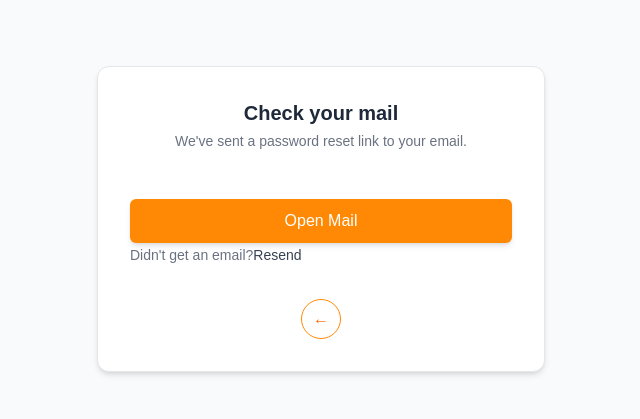
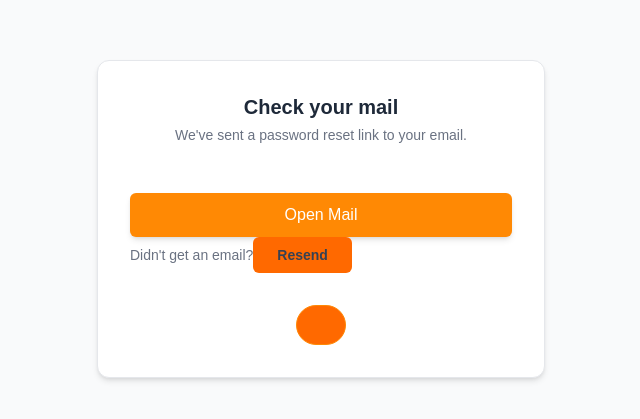
Before and after one commit to Winflow-Project/winflow_FE, a Next.js app in the folder winflow/: page /Pages/checkMail in a window 1280 px wide. Shown: the part 181-600 px from the top of the page, without its empty margins (319-959 px from the left). Built offline with nearby package versions, Linux system fonts and the light colour scheme.

Commit message:
the updates

```diff
--- a/winflow/src/app/Pages/checkMail/page.tsx
+++ b/winflow/src/app/Pages/checkMail/page.tsx
@@ -1,14 +1,10 @@
 'use client';
-import React, { useState } from 'react';
+import Button from '@/components/Button';
+import React from 'react';
 
 const ForgotPassword = () => {
-    const [email, _setEmail] = useState('');
 
-    const handleSubmit = (e: React.FormEvent) => {
-        e.preventDefault();
-        // Handle email submission logic here
-        alert(`Password reset link sent to ${email}`);
-    };
+
 
     return (
         <div className="min-h-screen flex items-center justify-center bg-gray-50 px-4">
@@ -17,27 +13,28 @@ const ForgotPassword = () => {
                     Check your mail
                 </h2>
                 <p className="text-center text-sm text-gray-500 mb-6">
-                    We've sent a password reset link to your email.
+                    We&apos;ve sent a password reset link to your email.
                 </p>
 
-                <button
+                <Button
                     type="submit"
+                    onClick={() => window.open('https://mail.google.com', '_blank')}
                     className="w-full mt-6 cursor-pointer bg-orange-400 hover:bg-orange-500 text-white font-medium py-2.5 rounded-md shadow-md transition duration-200"
                 >
                     Open Mail
-                </button>
+                </Button>
 
-                <span className='text-center text-sm cursor-pointer text-gray-500 mb-6 mt-8'>Didn't get an email?
-                    <button className='cursor-pointer text-gray-700'>Resend</button></span>
+                <span className='text-center text-sm cursor-pointer text-gray-500 mb-6 mt-8'>Didn&apos;t get an email?
+                    <Button className='cursor-pointer text-gray-700'>Resend</Button></span>
 
                 <div className="mt-8 flex justify-center">
-                    <button
-                        type="button"
+                    <Button
+                        type="submit"
                         onClick={() => window.history.back()}
                         className="w-10 cursor-pointer h-10 border border-orange-400 rounded-full flex items-center justify-center text-orange-500 hover:bg-gray-100 transition"
                     >
                         ←
-                    </button>
+                    </Button>
                 </div>
             </div>
         </div>
--- a/winflow/src/components/Button.tsx
+++ b/winflow/src/components/Button.tsx
@@ -5,7 +5,7 @@ import { twMerge } from "tailwind-merge";
 type ButtonProps = {
     children: React.ReactNode;
     href?: string;
-    onClick?: () => void;
+    onClick?: (event: React.MouseEvent<HTMLButtonElement>) => void;
     className?: string;
     type?: "button" | "submit" | "reset";
     variant?: "primary" | "secondary" | "outline";
--- a/winflow/src/components/LoginForm.tsx
+++ b/winflow/src/components/LoginForm.tsx
@@ -30,7 +30,7 @@ export default function LoginForm() {
                         <Image src="/Logo Frame 3.png" alt="WinFlow Logo" width={150} height={40} className="mb-2" />
                     </h1>
                     <h2 className="text-xl font-semibold text-gray-700 mb-2">Welcome Back 👋</h2>
-                    <p className="text-sm text-gray-600">It's nice to see you again</p>
+                    <p className="text-sm text-gray-600">It&apos;s nice to see you again</p>
                 </div>
 
                 {/* Right Side */}
@@ -99,7 +99,7 @@ export default function LoginForm() {
                     </div>
 
                     <p className="text-sm text-center">
-                        Don’t have an account?{' '}
+                        Don&apos;t have an account?{' '}
                         <a href="/auth/signup" className="font-medium">Sign Up</a>
                     </p>
                 </form>
--- a/winflow/src/components/SignUpForm.tsx
+++ b/winflow/src/components/SignUpForm.tsx
@@ -3,7 +3,6 @@
 import { useState } from 'react'
 import Input from './input'
 import Image from 'next/image'
-import Link from 'next/link'
 import LeftSignup from './LeftSignup'
 import { useRouter } from 'next/navigation'
 import Button from './Button'
@@ -108,7 +107,7 @@ export default function SignupForm() {
                     </form>
 
                     <p className="text-xs text-gray-400 mt-4 text-center max-w-md">
-                        By signing up, you agree to Winflow’s{' '}
+                        By signing up, you agree to Winflow&apos;s{' '}
                         <a href="#" className="underline">
                             Conditions of Use
                         </a>{' '}
```
